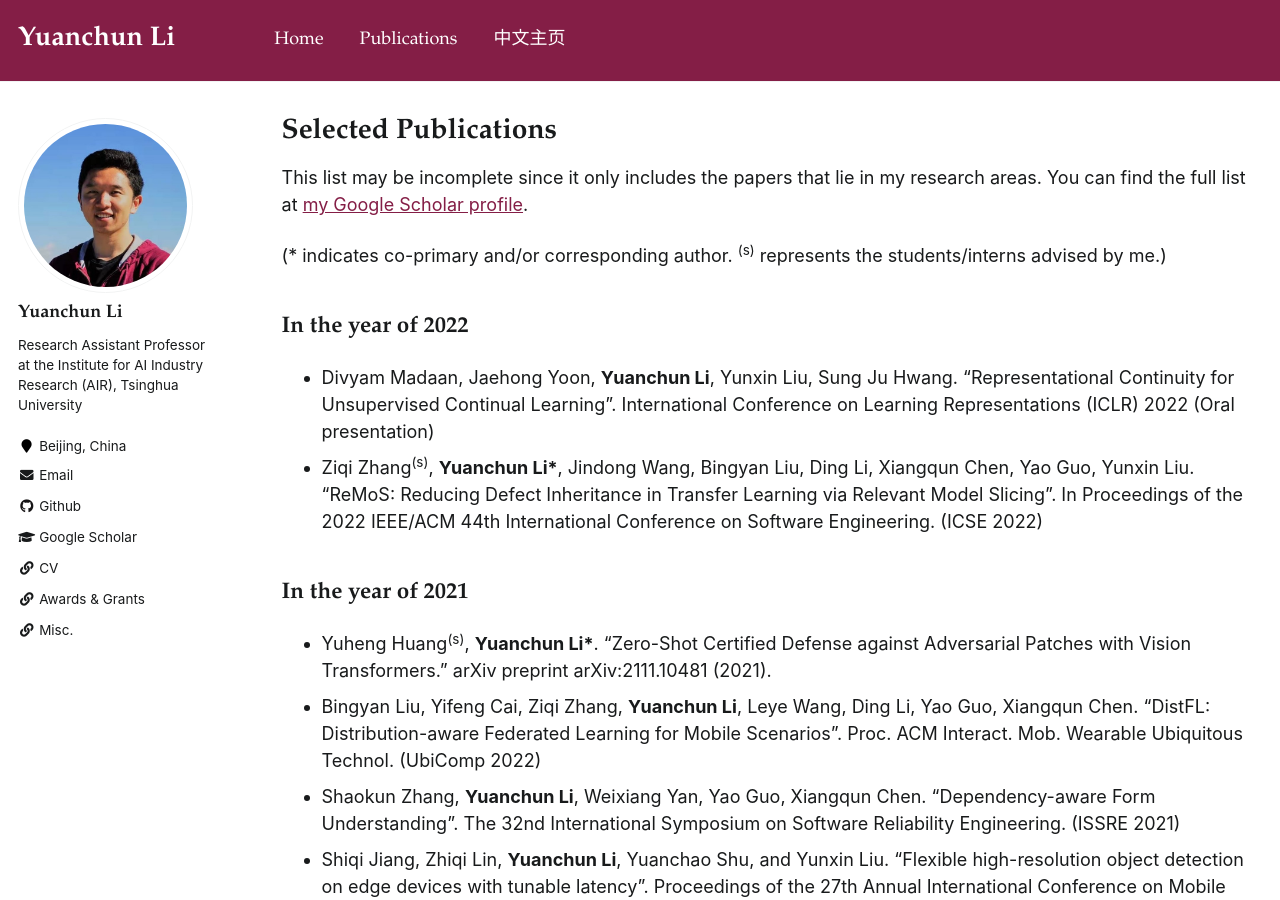
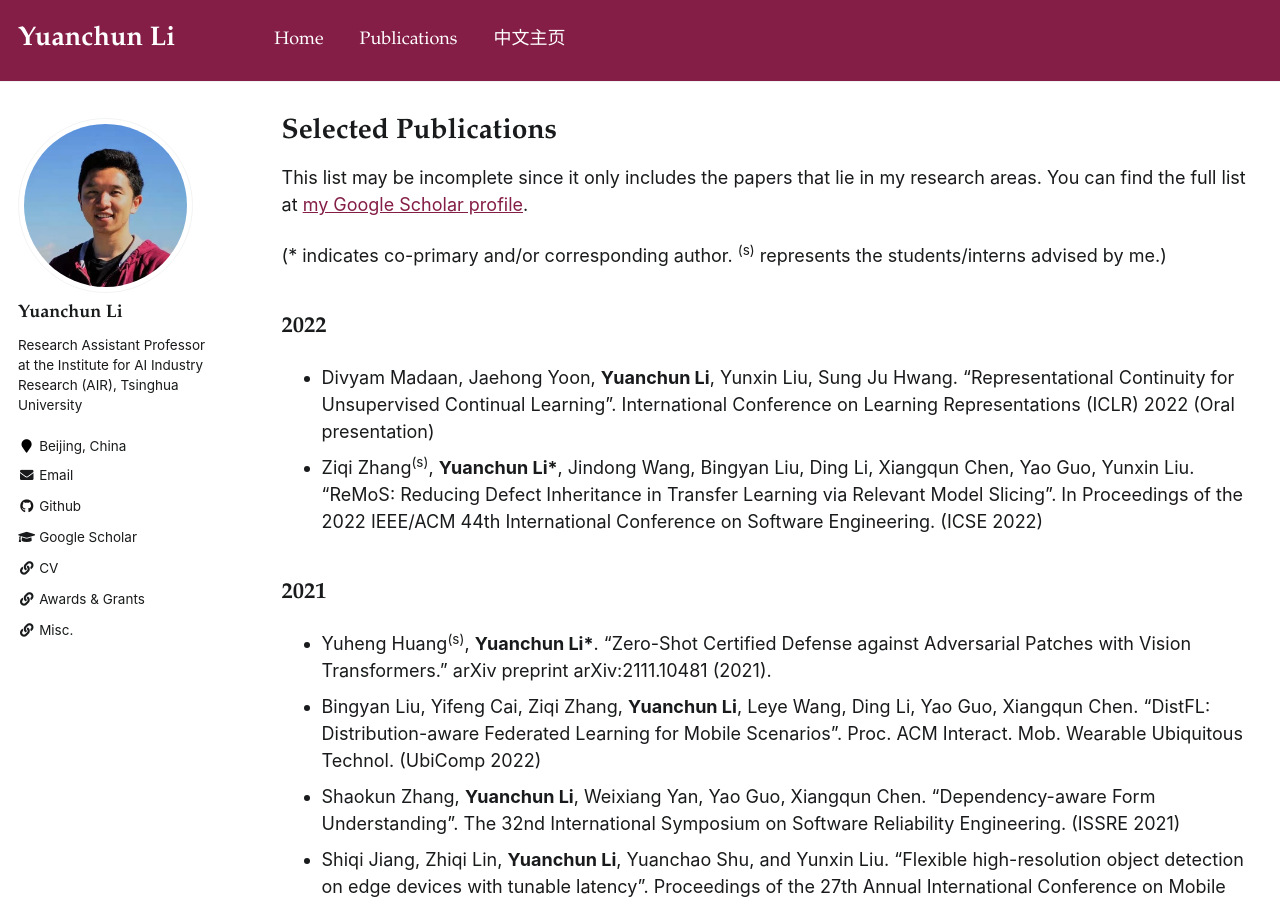
Before and after one commit to yuanchun-li/yuanchun-li.github.io, a Jekyll site: the page built from _pages/publications.md, in a window 1280 px wide and 900 px high. Built offline with Jekyll 4.4.1, drawn with Linux system fonts in a browser that asks for light colours.

Commit message:
slight change of date

```diff
--- a/_pages/publications.md
+++ b/_pages/publications.md
@@ -11,14 +11,14 @@ This list may be incomplete since it only includes the papers that lie in my res
 
 (* indicates co-primary and/or corresponding author. <sup>(s)</sup> represents the students/interns advised by me.)
 
-## In the year of 2022
+## 2022
 
 <a name="ICLR22"></a>
 -   Divyam Madaan, Jaehong Yoon, **Yuanchun Li**, Yunxin Liu, Sung Ju Hwang. "Representational Continuity for Unsupervised Continual Learning". International Conference on Learning Representations (ICLR) 2022 (Oral presentation)
 <a name="ICSE22"></a>
 -   Ziqi Zhang<sup>(s)</sup>, **Yuanchun Li\***, Jindong Wang, Bingyan Liu, Ding Li, Xiangqun Chen, Yao Guo, Yunxin Liu. “ReMoS: Reducing Defect Inheritance in Transfer Learning via Relevant Model Slicing”. In Proceedings of the 2022 IEEE/ACM 44th International Conference on Software Engineering. (ICSE 2022)
 
-## In the year of 2021
+## 2021
 
 <a name="Arxiv21"></a>
 -   Yuheng Huang<sup>(s)</sup>, **Yuanchun Li\***. "Zero-Shot Certified Defense against Adversarial Patches with Vision Transformers." arXiv preprint arXiv:2111.10481 (2021).
```
